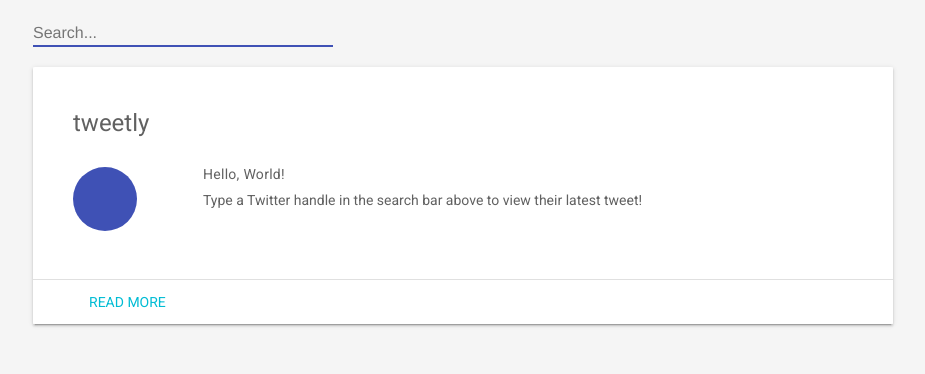
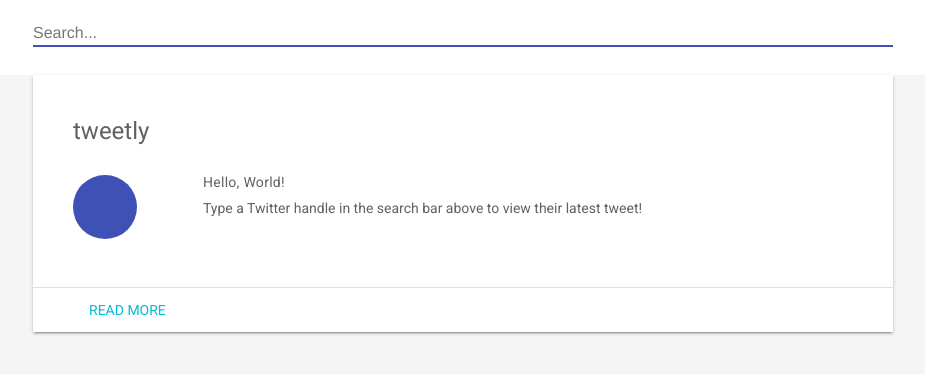
Before and after one commit to rightlag/tweetly, a Flask app: page / in a window 1280 px wide. Shown: the top 374 px of the page, without its empty margins (177-1102 px from the left). Run offline with Flask 2, Linux system fonts and the light colour scheme; data that the repository does not hold is empty; some libraries are stand-ins or nearby versions.

Commit message:
styling changes

```diff
--- a/twitter/static/styles.css
+++ b/twitter/static/styles.css
@@ -206,3 +206,6 @@ html, body {
 .mdl-demo .mdl-menu__container {
   z-index: 99;
 }
+.mdl-textfield {
+  width: 100%;
+}
--- a/twitter/templates/feed.html
+++ b/twitter/templates/feed.html
@@ -3,6 +3,7 @@
 {% block content %}
   <div class="mdl-layout mdl-js-layout mdl-layout--fixed-header">
     <main class="mdl-layout__content">
+      <div class="mdl-layout__tab-panel is-active">
         <section class="section--center mdl-grid mdl-grid--no-spacing">
           <div class="mdl-cell mdl-cell--12-col">
             <form id="search" action="#">
@@ -14,6 +15,7 @@
           </div>
           <ul id="errors" class="demo-list-icon mdl-list"></ul>
         </section>
+      </div>
       <div class="mdl-layout__tab-panel is-active" id="overview">
         <section class="section--center mdl-grid mdl-grid--no-spacing mdl-shadow--2dp">
           <div class="mdl-card mdl-cell mdl-cell--12-col">
```
Lines whose indentation alone changed are shown as unchanged.
